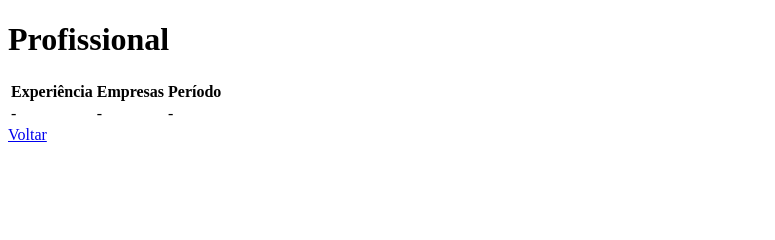
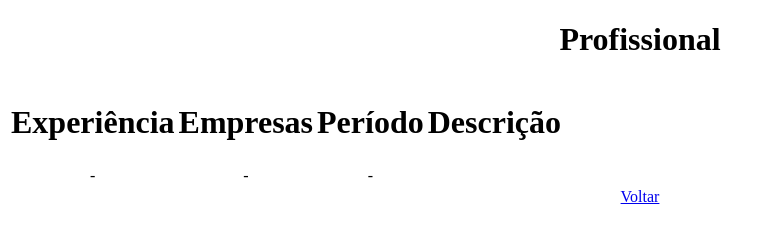
Before and after one commit to mauriciothiago/mauriciothiago.github.io, a plain HTML site: page profissional.html in a window 1280 px wide. Shown: the whole page, without its empty margins (0-775 px from the left). Drawn offline with Linux system fonts and the light colour scheme.

Commit message:
atualizando paginas add frames

```diff
--- a/profissional.html
+++ b/profissional.html
@@ -4,19 +4,20 @@
     <meta charset="UTF-8"/>
     <title>Projeto 01 - WEB 1</title>
   </head>
-  <body backgroundcolor="FFF8DC">
+  <body align="center" background-color="#FFF8DC">
     <h1>Profissional</h1>
 
  <table>
   <tr>
-    <th>Experiência</th>
-    <th>Empresas</th>
-    <th>Período</th>
+    <th><h1>Experiência</h1></th>
+    <th><h1>Empresas</h1></th>
+    <th><h1>Período</h1></th>
+    <th><h1>Descrição</h1></th>
   </tr>
   <tr>
-    <td>-</td>
-    <td>-</td>
-    <td>-</td>
+    <td align="center">-</td>
+    <td align="center">-</td>
+    <td align="center">-</td>
   </tr>
 </table>
 
```
Also changed, not shown: contato.html (+1 -1 lines), index.html (+3 -2 lines), lazer.html (+8 -3 lines), links.html (+1 -1 lines).
